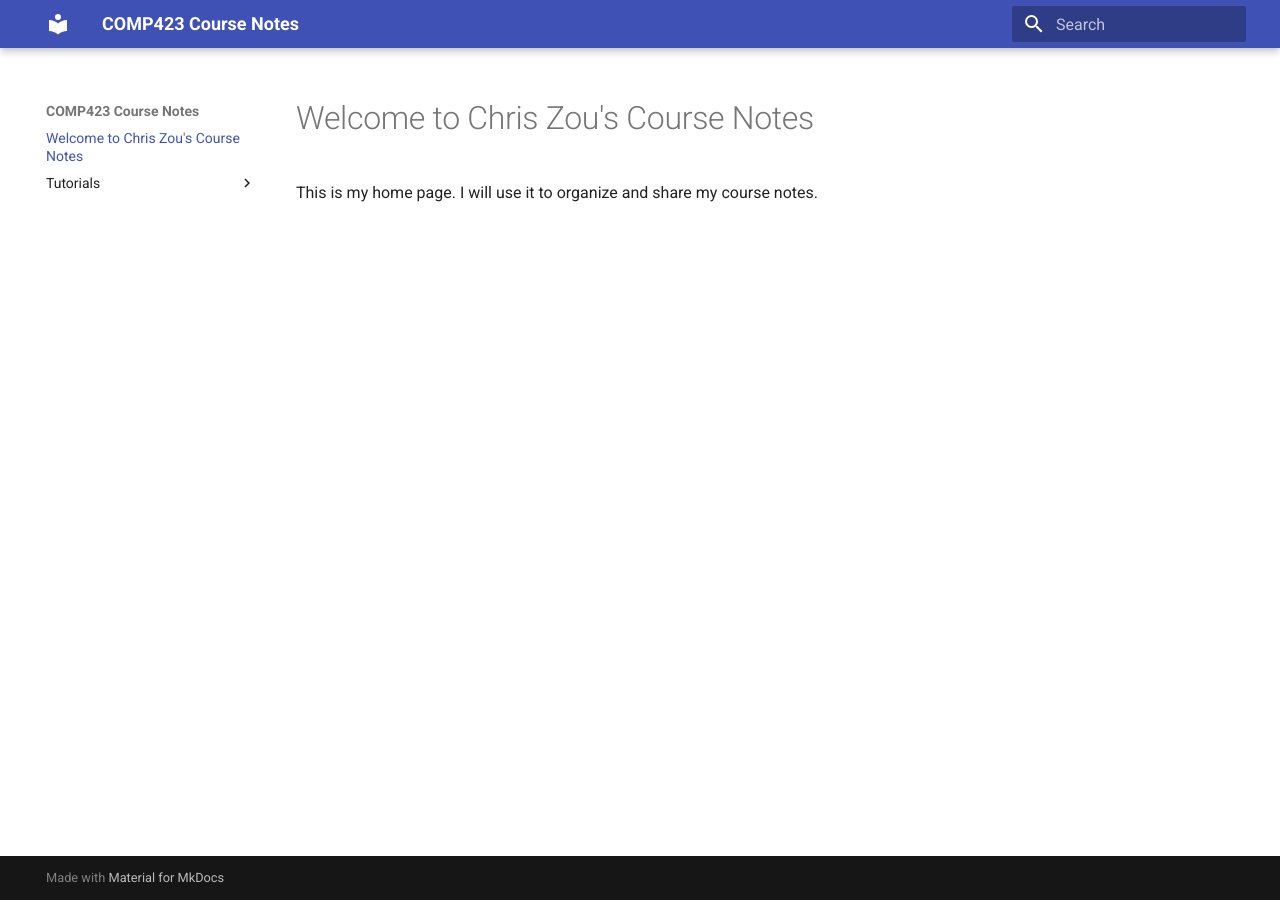
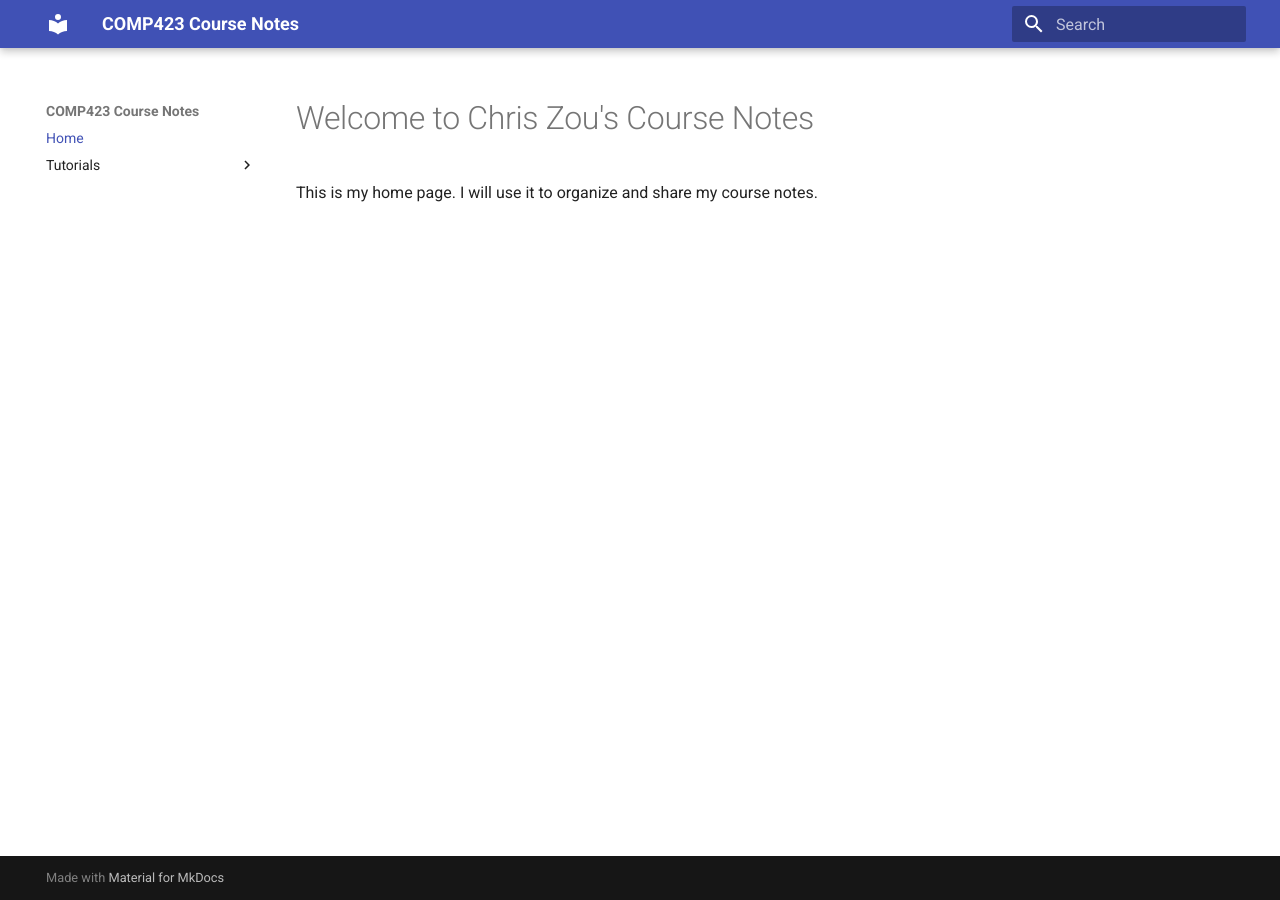
Before and after one commit to chzou123/comp423-course-notes, an MkDocs documentation site: the page built from docs/index.md, in a window 1280 px wide. Built offline with MkDocs 1.6.1 and Material for MkDocs 9.7.7, drawn with Linux system fonts in a browser that asks for light colours.

Commit message:
Finished mkdocs extensions

```diff
--- a/mkdocs.yml
+++ b/mkdocs.yml
@@ -1,3 +1,18 @@
 site_name: COMP423 Course Notes
 theme:
   name: material
+  features:
+    - content.code.copy
+    - content.tabs
+
+markdown_extensions:
+  - admonition
+  - pymdownx.highlight:
+      linenums: true
+  - pymdownx.superfences
+  - pymdownx.details
+
+nav:
+  - Home: index.md
+  - Tutorials:
+    - Go Setup: tutorials/go-setup.md
```
